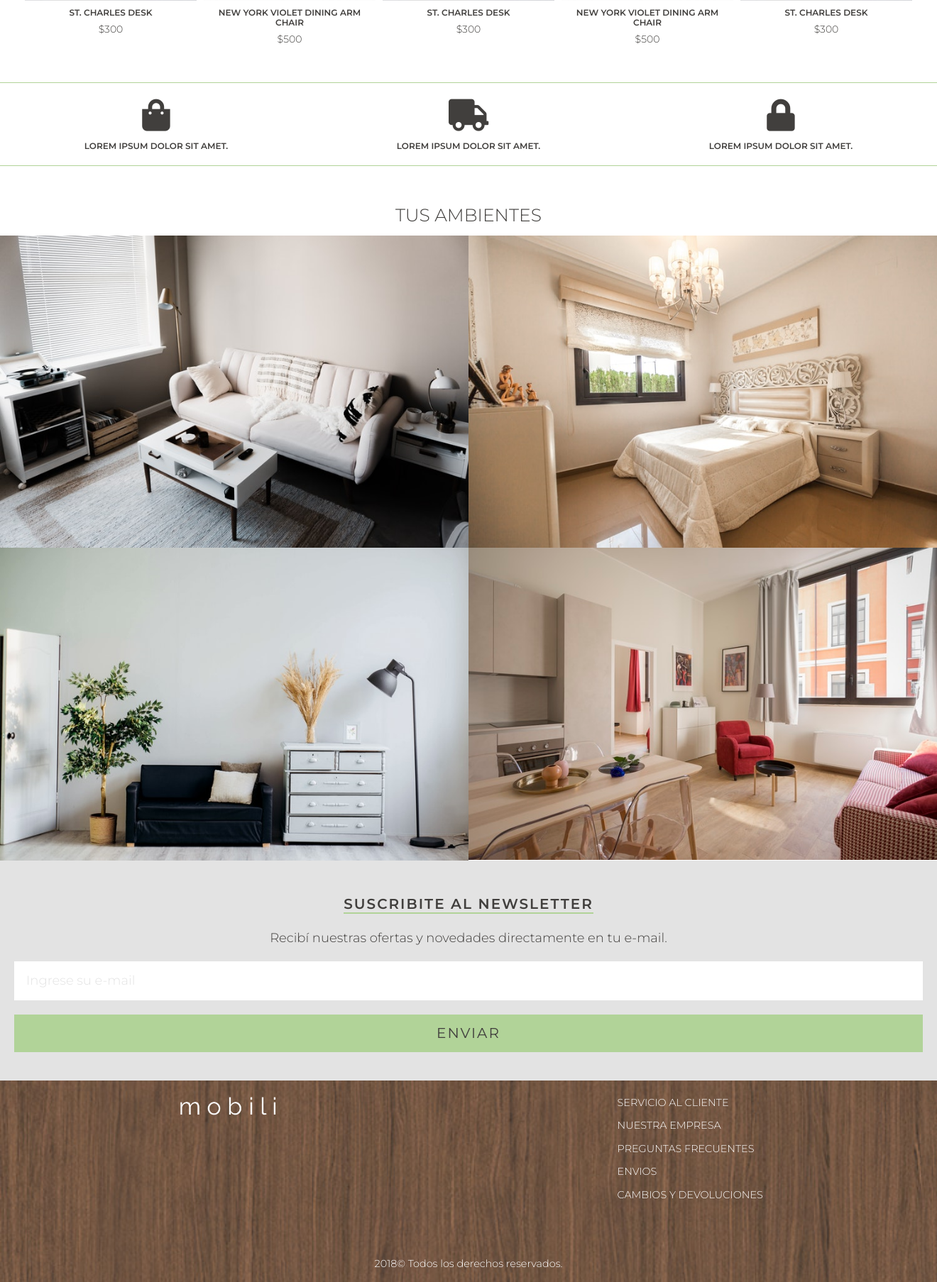
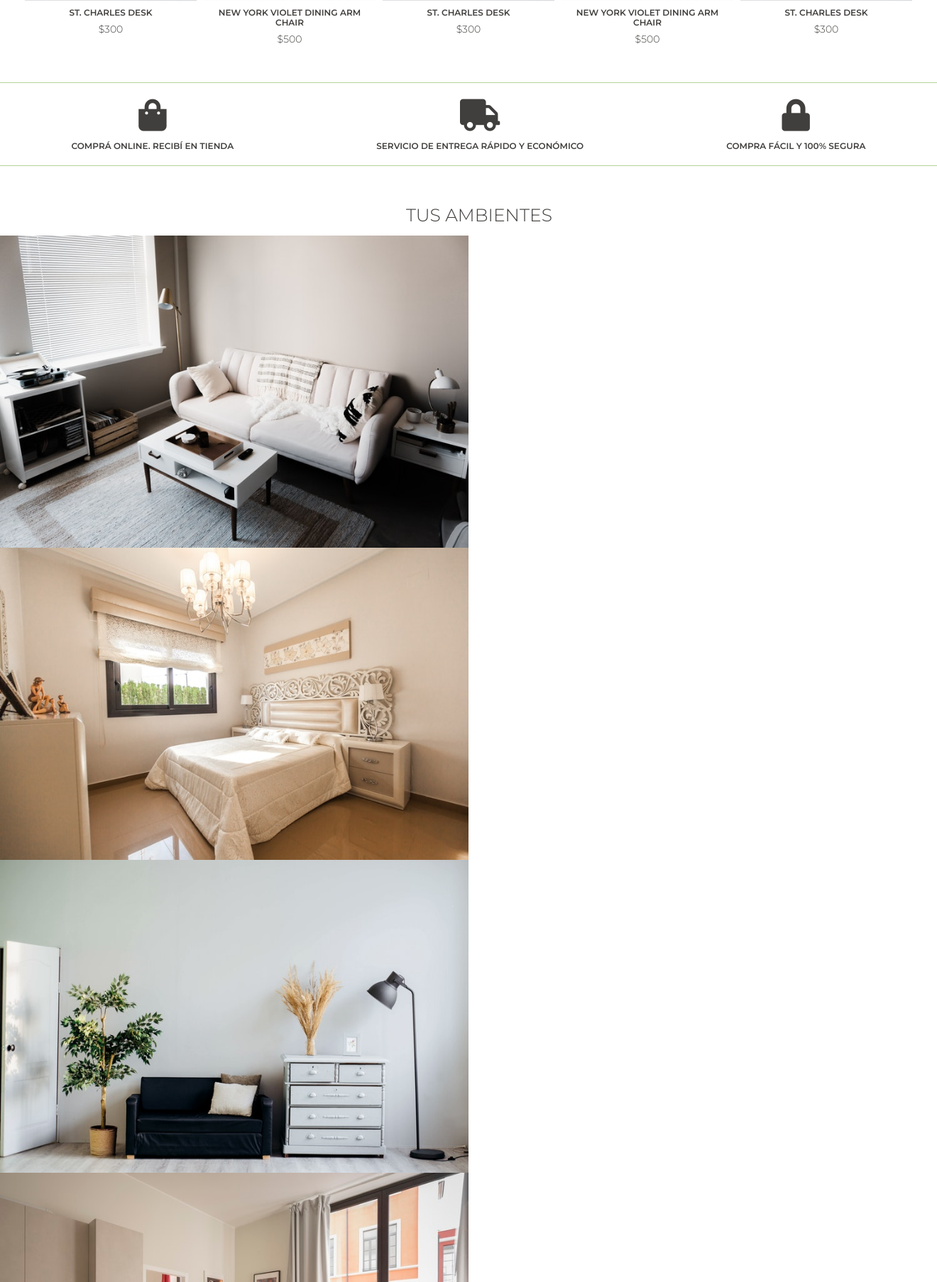
Before and after one commit to nattsdaff/mobili, a PHP site: page / in a window 1320 px wide; the page is wider, and only the part inside the window is pictured. Shown: the part 763-2570 px from the top of that part at 71% size. Run offline with PHP 8.4, Linux system fonts and the light colour scheme; some libraries are stand-ins or nearby versions; some web fonts are replaced.

Commit message:
AMBIENTES: display full width mobile

```diff
--- a/Staging/css/styles.css
+++ b/Staging/css/styles.css
@@ -420,8 +420,9 @@ footer {
           margin-left: 1rem; }
   #mainNav .usermenu {
     position: absolute;
-    height: 30vh;
-    top: 6.9rem;
+    height: auto;
+    top: 6rem;
+    left: auto;
     right: 0;
     background: #fff;
     width: 30%;
@@ -497,6 +498,10 @@ footer {
   display: -webkit-box;
   display: -ms-flexbox;
   display: flex;
+  -webkit-box-orient: vertical;
+  -webkit-box-direction: normal;
+  -ms-flex-direction: column;
+  flex-direction: column;
   -ms-flex-wrap: wrap;
   flex-wrap: wrap;
   -webkit-box-pack: start;
@@ -509,11 +514,33 @@ footer {
     -webkit-box-flex: 0;
     -ms-flex: 0 0 auto;
     flex: 0 0 auto;
-    width: calc(100%/2);
-    height: 100%; }
+    width: 100%; }
   .tus-ambientes .main-title {
     margin: 15px;
     width: 100%; }
+
+@media only screen and (min-width: 992px) {
+  .tus-ambientes {
+    display: -webkit-box;
+    display: -ms-flexbox;
+    display: flex;
+    -ms-flex-wrap: wrap;
+    flex-wrap: wrap;
+    -webkit-box-pack: start;
+    -ms-flex-pack: start;
+    justify-content: flex-start;
+    -ms-flex-line-pack: stretch;
+    align-content: stretch;
+    padding: 0; }
+    .tus-ambientes img {
+      -webkit-box-flex: 0;
+      -ms-flex: 0 0 auto;
+      flex: 0 0 auto;
+      width: calc(100%/2);
+      height: 100%; }
+    .tus-ambientes .main-title {
+      margin: 15px;
+      width: 100%; } }
 
 .login {
   text-align: center;
--- a/Staging/index.html
+++ b/Staging/index.html
@@ -120,15 +120,15 @@
     <section class="features">
         <div class="features-item">
             <span class="features-icon"><i class="fas fa-shopping-bag"></i></span>
-            <h5 class="features-title">Lorem ipsum dolor sit amet.</h5>
+            <h5 class="features-title">Comprá online. Recibí en tienda</h5>
         </div>
         <div class="features-item">
             <span class="features-icon"><i class="fas fa-truck"></i></span>
-            <h5 class="features-title">Lorem ipsum dolor sit amet.</h5>
+            <h5 class="features-title">Servicio de entrega rápido y económico</h5>
         </div>
         <div class="features-item">
             <span class="features-icon"><i class="fas fa-lock"></i></span>
-            <h5 class="features-title">Lorem ipsum dolor sit amet.</h5>
+            <h5 class="features-title">Compra fácil y 100% segura</h5>
         </div>
     </section>
 
--- a/Staging/scss/layout/_header.scss
+++ b/Staging/scss/layout/_header.scss
@@ -258,8 +258,9 @@
         }
         .usermenu {
             position: absolute;
-            height: 30vh;
-            top: 6.9rem;
+            height: auto;
+            top: 6rem;
+            left: auto;
             right: 0;
             background: $blanco;
             width: 30%;
```
Also changed, not shown: Staging/scss/pages/_home.scss (+20 -2 lines).
